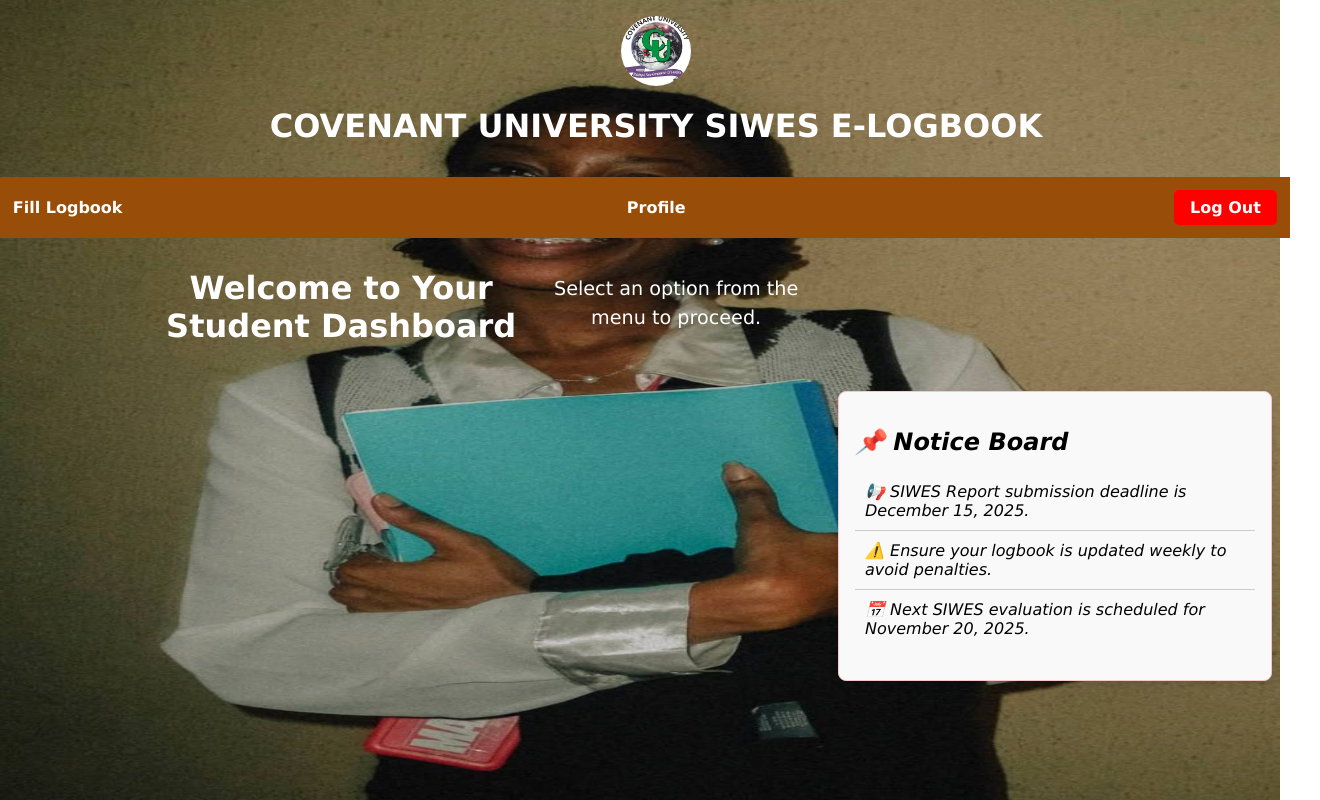
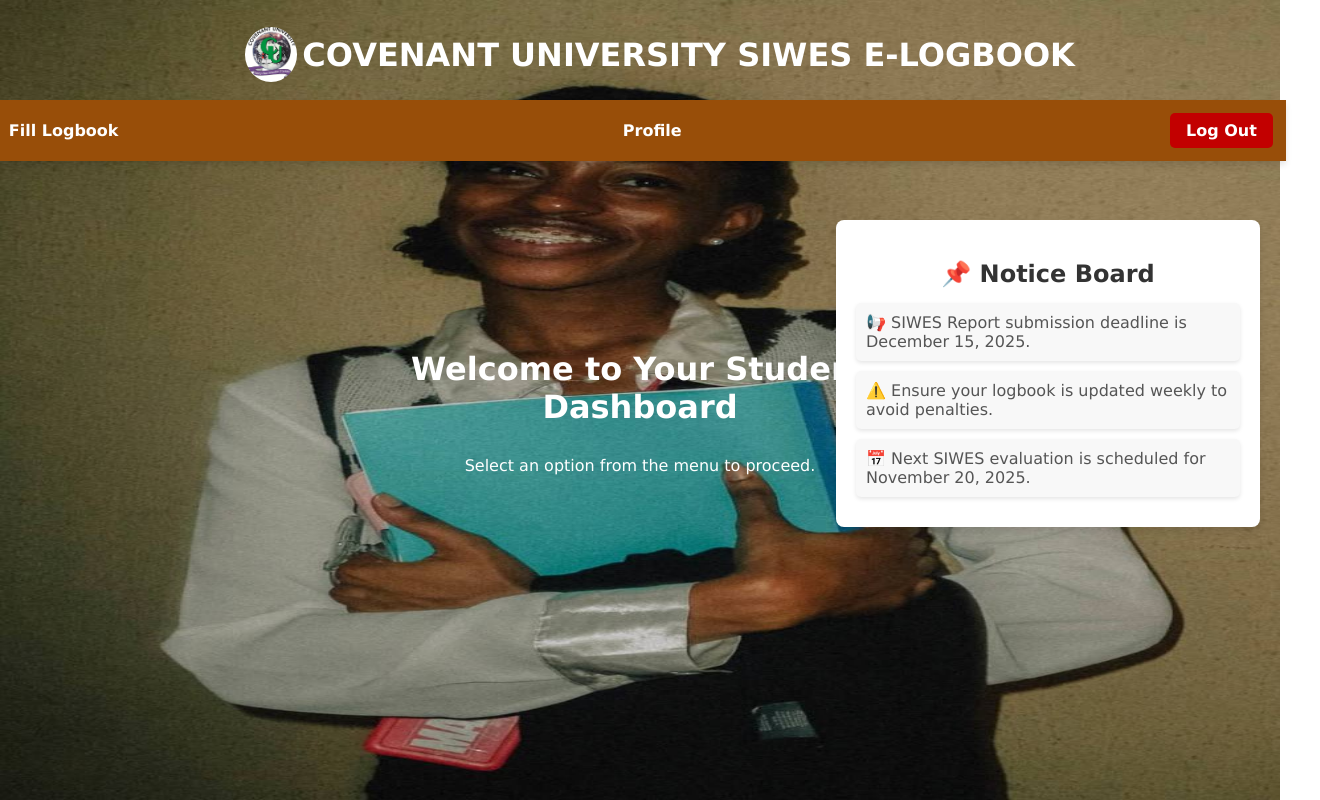
Before and after one commit to Ese345/verceldeploy, a React (Vite) app: page /StudentPage in a window 1280 px wide. Shown: the whole page, 1320 px wide, since content can reach past the window. Built offline with nearby package versions, Linux system fonts and the light colour scheme.

Commit message:
first commit

```diff
--- a/src/App.tsx
+++ b/src/App.tsx
@@ -1,22 +1,33 @@
-import { BrowserRouter, Routes, Route } from "react-router-dom";
-import Login from "./LoginPages/Login";
-import StudentPage from "./IndividualPages/StudentPage";
-import "./App.css";
-import Home from "./IndividualPages/Home";
-import StudentLogBook from "./IndividualPages/StudentLogBook";
+import { BrowserRouter, Routes, Route} from 'react-router-dom';
+import Home from './IndividualPages/Home';
+import StudentPage from './IndividualPages/StudentPage';
+import StudentProfile from './IndividualPages/StudentProfile';
+import Login from './LoginPages/Login';
+import './App.css';
+import StudentLogBook from './IndividualPages/StudentLogBook';
 
 function App() {
   return (
     <BrowserRouter>
-
       <Routes>
-        <Route path="/" element={<Home />} /> {/* Home Route */}
+        <Route path="/" element={<Home />} />
+        <Route path="/StudentLogBook" element={<StudentLogBook />} />
+        <Route path="/StudentPage" element={<StudentPage />} />
+        <Route path="/StudentProfile" element={<StudentProfile student={studentData} />} />
         <Route path="/Login" element={<Login />} />
-        <Route path="/StudentPage" element={<StudentPage />} />
-        <Route path="/StudentLogBook" element={<StudentLogBook />} />
       </Routes>
     </BrowserRouter>
   );
 }
 
+// Sample data (Replace with actual data)
+const studentData = {
+  name: "David Johnson",
+  course: "Computer Science",
+  matric: "21CG111111",
+  industrySupervisor: "Mr. Smith",
+  schoolSupervisor: "Dr. Adams",
+  company: "Tech Solutions Ltd."
+};
+
 export default App;
--- a/src/CSS/Home.css
+++ b/src/CSS/Home.css
@@ -5,7 +5,7 @@ body {
     background-image: url(../assets/CUStudent.jpg);
     background-size: 100% 100%; /* Ensure full visibility */
     background-repeat: no-repeat;
-    background-attachment:scroll;
+    background-attachment: scroll;
     background-position: center;
     min-height: 100vh;
     display: flex;
@@ -15,54 +15,70 @@ body {
     overflow-x: hidden; /* Prevent horizontal scrolling */
 }
 
-/* Header */
-.header {
-    width: 100%;
-    text-align: center;
-    padding: 1rem;
-    font-size: 1.0rem;
+.Home-header{
+    position: fixed;
+    top: 0;
+    display: flex;
+    align-items: center;
+    left: 20%;
+    padding: 15px 20px;
+    z-index: 100;
+}
+/* Logo Container */
+.Home-logo-container {
+    display: flex;
+    align-items: center;
+    gap: 5px; /* Reduce space between logo and title */
+    flex: 1;
+    justify-content: center;
+}
+
+/* Logo and Title Styling */
+.Home-logo {
+    height: 55px; /* Adjust size */
+    border-radius: 50%; /* Make the image circular */
+
+}
+
+.Home-logo-title {
+    font-size: 2rem;
     font-weight: bold;
+    color: white;
 }
 
 /* Navbar */
-.navbar {
+.Home-navbar {
     display: flex;
-    justify-content: space-between;
+    justify-content: space-between; /* Space elements evenly */
     align-items: center;
+    gap: 15px;
     background-color: rgb(152, 78, 9);
     padding: 0.8rem;
     list-style: none;
-    width: 100%;
-    position: relative; /* Position it below the header */
-    z-index: 100
+    width: 100%; /* Full width */
+    position: fixed; /* Stick below the header */
+    top: 100px; /* Adjust to be below the header */
+    left: -10px;
+    z-index: 999; /* Ensure it stays above other elements */
+    box-shadow: 0px 4px 6px rgba(0, 0, 0, 0.1); /* Add subtle shadow */
 }
 
 /* Navbar Links */
-.navbar a {
+.Home-navbar a {
     text-decoration: none;
     color: white;
     font-size: 16px;
     font-weight: bold;
-    padding: 0.5rem 1rem;
+    padding: 0.5rem 0.5rem;
     transition: 0.3s;
 }
 
-.navbar a:hover {
+.Home-navbar a:hover {
     color: rgb(11, 2, 1);
     border-radius: 5px;
 }
 
 /* Main Content */
-.container {
-    display: flex;
-    flex-direction: column;
-    justify-content: center;
-    align-items: center;
-    width: 100%;
-    text-align: center;
-    padding: 1rem;
-    margin-top: 20px; /* Adjusted to fit new navbar position */
-}
 
 /* Notification Box */
 .notification {
@@ -78,94 +94,82 @@ body {
     font-style: italic;
     font-family: Verdana, Geneva, Tahoma, sans-serif;
     position: absolute;
-    top: 360px; /* Slightly below the navbar */
+    top: 250px; /* Slightly below the navbar */
     left: 5px; /* Move it 5px from the left */
 }
 
 /* Centered Container Image */
 .container-home {
+    margin-bottom: 450px;
+    width: 100vw; /* Full width of the viewport */
     display: flex;
-    flex-direction: column;
-    align-items: center;
-    justify-content: center;
+    justify-content: space-between;
 }
 
-.container-home img {
-    width: 70px;
-    height: 70px;
-    border-radius: 8px;
-    box-shadow: 0 4px 8px rgba(0, 0, 0, 0.1);
-    margin: 0 auto; /* Ensures it stays centered */
-    display: block;
-}
 
 /* Responsive Design */
 @media (max-width: 1024px) {
-    .container {
+    .Home-logo-title {
+        font-size: 1.5rem;
+    }
+
+    .notification {
+        width: 90%;
+        font-size: 14px;
+    }
+
+    .Home-logo {
+        width: 60px;
+        height: 60px;
+    }
+}
+
+@media (max-width: 768px) {
+    .Home-navbar {
+        flex-direction: column;
+        text-align: center;
+        gap: 10px;
         padding: 0.5rem;
+    }
+
+    .Home-navbar a {
+        font-size: 14px;
+        padding: 0.5rem;
+    }
+
+    .Home-logo-title {
+        font-size: 1.2rem;
     }
 
     .notification {
         width: 95%;
         font-size: 14px;
     }
-}
 
-@media (max-width: 768px) {
-    /* Navbar */
-    .navbar {
-        flex-direction: column;
-        text-align: center;
-        gap: 0.5rem;
-        padding: 0.5rem;
-    }
-
-    .navbar a {
-        font-size: 14px;
-        padding: 0.5rem;
-    }
-
-    /* Container Adjustments */
-    .container {
-        height: auto;
-        padding: 1rem;
-    }
-
-    /* Adjust notification box */
-    .notification {
-        width: 95%;
-        font-size: 14px;
-        margin-top: 20px;
-    }
-
-    /* Centered Image */
-    .container-home img {
-        width: 60px;
-        height: 60px;
+    .Home-logo {
+        width: 50px;
+        height: 50px;
     }
 }
 
 @media (max-width: 480px) {
-    .navbar a {
+    .Home-navbar a {
         font-size: 12px;
         padding: 0.3rem;
     }
 
-    .container {
-        padding: 0.8rem;
-        width: 95%;
+    .Home-logo-title {
+        font-size: 1rem;
     }
 
     .notification {
         width: 100%;
         font-size: 12px;
         padding: 0.8rem;
-        margin-top: 20px;
     }
 
-    /* Slightly smaller image */
-    .container-home img {
-        width: 50px;
-        height: 50px;
+    .Home-logo {
+        width: 40px;
+        height: 40px;
     }
 }
--- a/src/CSS/StudentPage.css
+++ b/src/CSS/StudentPage.css
@@ -3,84 +3,72 @@ body {
     margin: 0;
     font-family: Arial, sans-serif;
     background-image: url(../assets/CUStudent.jpg);
-    background-size: cover;
+    background-size: 100% 100%; /* Ensure full visibility */
     background-repeat: no-repeat;
-    background-attachment: fixed;
+    background-attachment: scroll;
     background-position: center;
-    height: 100vh;
-}
-
-/* Student Page Container */
-.student-page {
+    min-height: 100vh;
     display: flex;
     flex-direction: column;
     justify-content: center;
     align-items: center;
-    height: calc(100vh - 80px);
-    width: 100%;
-    text-align: center;
-    padding: 1rem;
-    color: white; /* Ensured font color is white */
-    margin-left: 0.5rem;
+    overflow-x: hidden; /* Prevent horizontal scrolling */
 }
-.student-page img {
-    width: 70px;
-    height: 70px;
-    border-radius: 50%;
-    margin: 0 auto;
-    display: block;
-}
-.student-page h1 {
-    font-size: 2rem; /* Increased font size */
-    margin-bottom: 1rem;
-}
+
 /* Header */
-header {
-    position: absolute;
+.student-page-header {
+    position: fixed;
     top: 0;
     left: 0;
     width: 100%;
-    padding: 0.8rem 0;
+    padding: 15px 20px;
+    display: flex;
+    align-items: center;
+    justify-content: space-between; /* Space between back button & logo */
     z-index: 100;
-    font-family: Verdana, Geneva, Tahoma, sans-serif;
 }
 
 /* Logo Container */
-.logocontainer {
+.student-logo-container {
     display: flex;
+    align-items: center;
+    gap: 5px; /* Reduce space between logo and title */
+    flex: 1;
     justify-content: center;
-    align-items: center;
-    margin-left: 1rem;
 }
 
-.logocontainer h1 {
-    font-size: 2rem; /* Increased font size */
-    color: white; /* Ensured font color is white */
-    margin-left: 0.5rem;
+/* Logo and Title Styling */
+.student-logo {
+    height: 55px; /* Adjust size */
+    width: auto;
+    border-radius: 50%; /* Make the image circular */
 }
 
-/* Navigation Bar */
-.navbar {
+.student-logo-container {
+    font-size: 1rem; /* Make text bigger */
+    font-weight: bold;
+    color: white; /* Change text color to white */
+}
+
+/* Navbar */
+.student-navbar {
     display: flex;
-    justify-content: space-between;
+    justify-content: space-between; /* Space elements evenly */
     align-items: center;
+    gap: 20px;
     background-color: rgb(152, 78, 9);
     padding: 0.8rem;
     list-style: none;
-    gap: 1rem;
-    position: relative;
-    width: 100%;
-    top: 1rem;
-    right: 2rem;
-    z-index: 100;
-    font-family: Verdana, Geneva, Tahoma, sans-serif;
+    width: 100%; /* Full width */
+    position: fixed; /* Stick below the header */
+    top: 100px; /* Adjust to be below the header */
+    left: -20px;
+    z-index: 999; /* Ensure it stays above other elements */
+    box-shadow: 0px 4px 6px rgba(0, 0, 0, 0.1); /* Add subtle shadow */
 }
 
-.navbar li {
-    display: inline;
-}
-
-.navbar a {
+/* Navbar Links */
+.student-navbar a {
     text-decoration: none;
     color: white;
     font-size: 16px;
@@ -89,143 +77,174 @@ header {
     transition: 0.3s;
 }
 
-.navbar a:hover {
+.student-navbar a:hover {
     color: rgb(11, 2, 1);
     border-radius: 5px;
 }
 
-/* Logout Button */
+/* Main Content */
+.container {
+    display: flex;
+    flex-direction: column;
+    justify-content: center;
+    align-items: center;
+    width: 100%;
+    text-align: center;
+    padding: 1rem;
+    margin-top: 20px; /* Adjusted to fit new navbar position */
+}
 .logout-btn {
-    background-color: red;
+    background-color: #c20000;
     color: white;
     border: none;
-    padding: 0.6rem 1rem;
+    padding: 8px 15px;
     border-radius: 5px;
+    font-size: 1rem;
     cursor: pointer;
-    font-size: 16px;
-    font-weight: bold;
-    transition: background-color 0.3s ease;
+  }
+
+  .logout-btn:hover {
+    background-color: #6f0505;
+  }
+  /* Wrapper for Notice Board and Student Content */
+.student-notice-container {
+    display: flex;
+    flex-direction: column;
+    align-items: center;
+    justify-content: center;
+    padding: 20px;
+    margin-top: 100px; /* Adjust to fit below the header */
 }
 
-.logout-btn:hover {
-    background-color: darkred;
-}
-
-/* Main Content */
-.student-notice-container {
-    display: flex;
-    justify-content: space-between;
-    align-items: flex-start;
-    width: 100%;
-    margin-top: 2rem;
-}
-
-
-
-
+/* Main Content Section */
 .container-Student {
-    display: flex;
-    flex: 1;
-    justify-content: center;
-    align-items: center;
-    height: 30vh;
+    margin-top: -50px; /* Adjust to fit below the header */
     text-align: center;
-    margin-top: 1px;
-    width: 100%;
-    color: white;
-    padding: 2rem;
-    margin-left: 5rem;
+    margin-bottom: 30px;
+    padding: 20px;
+    border-radius: 8px;
+    width: 80%;
+    max-width: 800px;
 }
 
 .container-Student h1 {
     font-size: 2rem;
-    margin-bottom: 1rem;
+    color: white;
+    margin-bottom: 30px;
 }
 
 .container-Student p {
-    font-size: 1.2rem;
-    max-width: 100%;
-    line-height: 1.5;
+    font-size: 1rem;
+    color: white;
+}
+/* Notice Board Section */
+.notice-board {
+    width: 30%; /* Adjust width for right alignment */
+    max-width: 400px;
+    background-color: #fff;
+    border-radius: 8px;
+    box-shadow: 0px 4px 8px rgba(0, 0, 0, 0.1);
+    padding: 20px;
+    margin-top: 20px;
+    position: absolute; /* Position it absolutely */
+    top: 200px; /* Adjust to fit below the header */
+    right: 20px; /* Align to the right with some spacing */
 }
 
-/* Notice Board Styling */
-.notice-board {
-    background-color: #f9f9f9;
-    border-left: 5px solid #007bff;
-    padding: 1rem;
-    border-radius: 8px;
-    border: 1px solid #f5c6cb;
-    width: 400px;
-    box-shadow: 0 4px 8px rgba(0, 0, 0, 0.1);
-    text-align: left;
-    position: relative;
-    font-style: italic;
-    font-family: Verdana, Geneva, Tahoma, sans-serif;
-    margin-right: 2rem;
-    margin-top: 15rem;
-    color: black;
-
-}
-
-
-
-/* Style for Notice Items */
 .notice-board h2 {
     font-size: 1.5rem;
-    margin-bottom: 10px;
-    color: #000;
+    color: #333;
+    margin-bottom: 15px;
+    text-align: center;
 }
 
 .notice-board ul {
     list-style: none;
     padding: 0;
+    margin: 0;
 }
 
-.notice-item {
+.notice-board .notice-item {
+    font-size: 1rem;
+    color: #555;
+    background-color: #f8f8f8;
     padding: 10px;
-    border-bottom: 1px solid #ccc;
-    font-size: 1rem;
+    border-radius: 5px;
+    margin-bottom: 10px;
+    box-shadow: 0px 2px 4px rgba(0, 0, 0, 0.1);
 }
 
-.notice-item:last-child {
-    border-bottom: none;
+.notice-board .notice-item:hover {
+    background-color: #f0f0f0;
+    cursor: pointer;
 }
 
-/* Main Content */
-.content-section {
-    flex: 2; /* Takes more space */
-    padding-left: 2rem;
-    width: 100%;
+.no-notice {
+    font-size: 1rem;
+    color: #999;
+    text-align: center;
+    margin-top: 10px;
 }
 
-/* Responsive Fixes */
+
+/* Responsive Design */
 @media (max-width: 1024px) {
+    .student-navbar {
+        flex-direction: column;
+        text-align: center;
+        gap: 10px;
+        padding: 0.5rem;
+    }
+
+    .student-navbar a {
+        font-size: 14px;
+        padding: 0.5rem;
+    }
+
     .container-Student {
-        padding: 1rem;
+        width: 90%;
     }
+
     .notice-board {
-        width: 100%;
-        font-size: 14px;
+        width: 90%;
     }
 }
 
 @media (max-width: 768px) {
-    .navbar {
+    .student-navbar {
         flex-direction: column;
         text-align: center;
+        gap: 10px;
         padding: 0.5rem;
     }
-    .navbar a {
+
+    .student-navbar a {
         font-size: 14px;
         padding: 0.5rem;
     }
+
     .container-Student {
-        padding: 1rem;
         width: 95%;
     }
+
     .notice-board {
         width: 95%;
-        font-size: 14px;
-        margin-top: 1rem;
     }
 }
+
+@media (max-width: 480px) {
+    .student-navbar a {
+        font-size: 12px;
+        padding: 0.3rem;
+    }
+
+    .container-Student {
+        padding: 15px;
+        width: 100%;
+    }
+
+    .notice-board {
+        width: 100%;
+        padding: 15px;
+    }
+}
--- /dev/null
+++ b/src/CSS/StudentProfile.css
@@ -0,0 +1,151 @@
+/* Header Styling */
+.student-profile-header {
+  position: absolute;
+  top: 0;
+  left: 0;
+  width: 100%;
+  padding: 15px 20px;
+  display: flex;
+  align-items: center;
+  justify-content: center; /* Center the logo and title */
+  z-index: 1000;
+}
+
+/* Logo Container */
+.profile-logo-container {
+  display: flex;
+  align-items: center;
+  gap: 10px; /* Space between logo and title */
+}
+
+/* Logo Styling */
+.logo {
+  height: 55px; /* Adjust size */
+  width: auto;
+  border-radius: 50%; /* Make the logo circular */
+}
+
+/* Title Styling */
+.profile-logo-title {
+  font-size: 2rem;
+  font-weight: bold;
+  color: white;
+
+}
+
+/* Back Button Styling */
+.back-btn {
+  position: absolute; /* Position the button absolutely */
+  top: 80px; /* Adjust the top position */
+  left: 20px; /* Align the button to the left side */
+  background-color: #c20000;
+  color: white;
+  border: none;
+  padding: 10px 20px;
+  border-radius: 5px;
+  font-size: 1rem;
+  cursor: pointer;
+  text-align: center;
+}
+
+.back-btn:hover {
+  background-color: #6f0505;
+}
+
+/* Profile Container */
+.profile-container {
+  max-width: 1200px; /* Make the container wider */
+  margin-top: 70px; /* Push the container up and reduce spaces between elements */
+  padding: 15px 15px 5px; /* Further reduce padding, especially bottom padding */
+  padding: 20px;
+  background-color: white;
+  border-radius: 8px;
+  box-shadow: 0px 4px 8px rgba(0, 0, 0, 0.1);
+  text-align: left;
+  width: 100%;
+}
+
+/* Profile Fields */
+.profile-field {
+  display: flex;
+  align-items: center; /* Align label and field beside each other */
+  margin: 15px 0;
+}
+
+.profile-field label {
+  font-weight: bold;
+  color: #333;
+  margin-right: 10px; /* Add space between label and field */
+  width: 150px; /* Set a fixed width for labels */
+}
+
+.profile-field p {
+  background-color: #f9f9f9;
+  padding: 10px;
+  border-radius: 5px;
+  font-size: 1rem;
+  color: #555;
+  flex: 1; /* Allow the field to take up remaining space */
+}
+
+/* Responsive Design */
+@media (max-width: 1024px) {
+  .profile-container {
+    width: 95%;
+  }
+
+  .profile-logo-title {
+    font-size: 1.8rem;
+  }
+
+  .back-btn {
+    padding: 8px 15px;
+    font-size: 0.9rem;
+  }
+
+  .profile-field label {
+    width: 120px; /* Reduce label width for smaller screens */
+  }
+}
+@media (max-width: 768px) {
+  .profile-container {
+    width: 95%;
+  }
+
+  .profile-logo-title {
+    font-size: 1.5rem;
+  }
+
+  .back-btn {
+    padding: 8px 15px;
+    font-size: 0.9rem;
+  }
+
+  .profile-field label {
+    width: 100px; /* Further reduce label width */
+  }
+
+  .profile-field p {
+    font-size: 0.9rem;
+  }
+}
+
+
+@media (max-width: 480px) {
+  .profile-logo-title {
+    font-size: 1.2rem;
+  }
+
+  .back-btn {
+    padding: 6px 12px;
+    font-size: 0.8rem;
+  }
+
+  .profile-field label {
+    width: 80px; /* Adjust label width for very small screens */
+  }
+
+  .profile-field p {
+    font-size: 0.8rem;
+  }
+}
--- a/src/IndividualPages/StudentPage.tsx
+++ b/src/IndividualPages/StudentPage.tsx
@@ -14,17 +14,17 @@ const StudentPage = () => {
     return (
         <div className="student-page">
             {/* Navigation Header */}
-            <header className="header" role="banner">
-                <div className="logo-container">
-                    <img src={CU_LOGO} alt="CU Logo" className="logo" />
-                    <h1 className="logo-title">COVENANT UNIVERSITY SIWES E-LOGBOOK</h1>
+            <header className="student-page-header" role="banner">
+                <div className="student-logo-container">
+                    <img src={CU_LOGO} alt="CU Logo" className="student-logo" />
+                    <h1 className="student-logo-title">COVENANT UNIVERSITY SIWES E-LOGBOOK</h1>
                 </div>
-                <nav className="navbar">
-                    <Link to="/StudentLogBook">Fill Logbook</Link>
-                    <Link to="/StudentProfile">Profile</Link>
-                    <Link to="/" className="logout-btn">Log Out</Link>
-                </nav>
             </header>
+            <nav className="student-navbar">
+                  <Link to="/StudentLogBook">Fill Logbook</Link>
+                  <Link to="/StudentProfile">Profile</Link>
+                  <Link to="/" className="logout-btn">Log Out</Link>
+            </nav>
 
             {/* Wrapper for Notice Board and Student Content */}
             <div className="student-notice-container">
--- /dev/null
+++ b/src/IndividualPages/StudentProfile.tsx
@@ -0,0 +1,56 @@
+import "../CSS/StudentProfile.css";
+import CU_LOGO from "../assets/CU_LOGO.jpg";
+
+interface StudentProfileProps {
+  student: {
+    name: string;
+    course: string;
+    matric: string;
+    industrySupervisor: string;
+    schoolSupervisor: string;
+    company: string;
+  };
+}
+
+const StudentProfile: React.FC<StudentProfileProps> = ({ student }) => {
+  return (
+    <>
+      <header className="student-profile-header">
+        <div className="profile-logo-container">
+          <img src={CU_LOGO} alt="CU Logo" className="logo" />
+          <h1 className="profile-logo-title">COVENANT UNIVERSITY SIWES E-LOGBOOK</h1>
+        </div>
+      </header>
+      <button className="back-btn" onClick={() => window.history.back()}>Back</button>
+      <div className="profile-container">
+        <h2>Student Profile</h2>
+        <div className="profile-field">
+          <label>Name:</label>
+          <p>{student.name}</p>
+        </div>
+        <div className="profile-field">
+          <label>Matric No:</label>
+          <p>{student.matric}</p>
+        </div>
+        <div className="profile-field">
+          <label>Course:</label>
+          <p>{student.course}</p>
+        </div>
+        <div className="profile-field">
+          <label>Industry Supervisor:</label>
+          <p>{student.industrySupervisor}</p>
+        </div>
+        <div className="profile-field">
+          <label>School Supervisor:</label>
+          <p>{student.schoolSupervisor}</p>
+        </div>
+        <div className="profile-field">
+          <label>Company:</label>
+          <p>{student.company}</p>
+        </div>
+      </div>
+    </>
+  );
+};
+
+export default StudentProfile;
```
Also changed, not shown: src/CSS/StudentLogBook.css (+19 -11 lines), src/IndividualPages/Home.tsx (+6 -5 lines), src/IndividualPages/Header.tsx (added).
